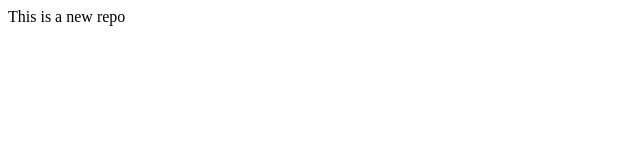
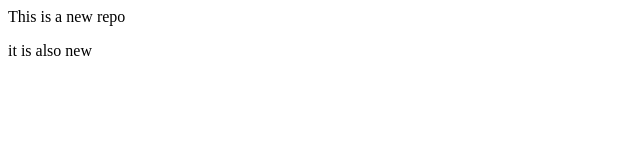
Before and after one commit to Anuran17/Localrepo, a plain HTML site: page index.html in a window 1280 px wide. Shown: the full height of the page, 0-640 px from the left. Drawn offline with Linux system fonts and the light colour scheme.

Commit message:
Add new feature

```diff
--- a/index.html
+++ b/index.html
@@ -1 +1,2 @@
 <p>This is a new repo </p>
+<p>it is also new</p>
```
